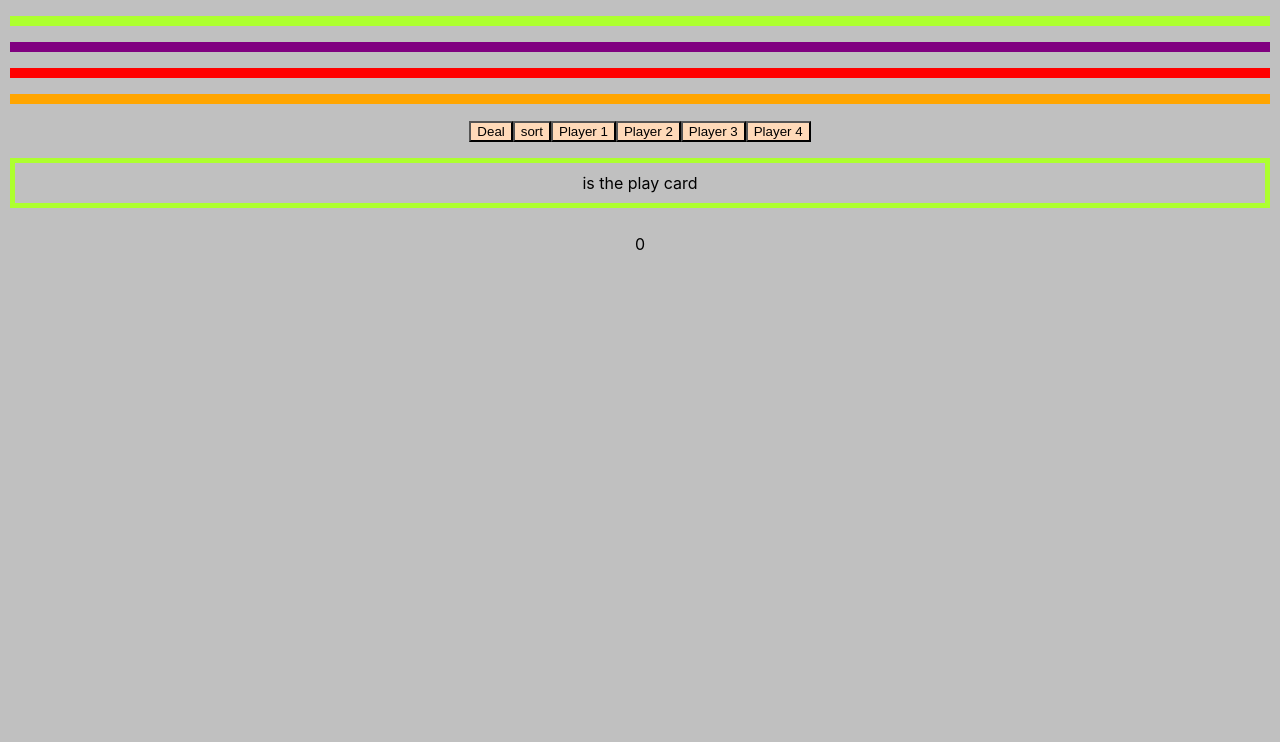
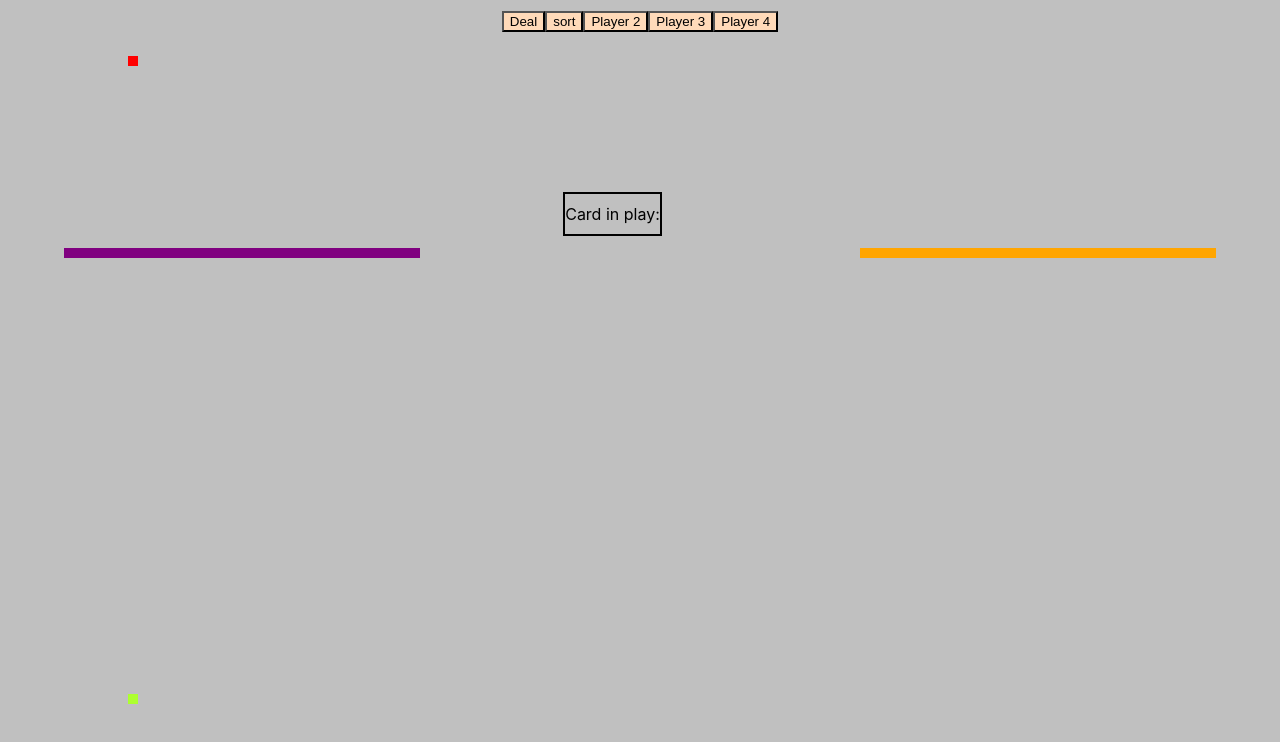
Before and after one commit to gabesharpton/Bagjav, a React (Create React App) app in the folder bagjav/: page / in a window 1280 px wide. Shown: the top 742 px of the page. Built offline with nearby package versions, Linux system fonts and the light colour scheme.

Commit message:
styled game

```diff
--- a/bagjav/src/Cards.js
+++ b/bagjav/src/Cards.js
@@ -17,7 +17,6 @@ export default class Cards extends Component{
         this.makeCards();
         this.shuffle();
     }
-
     makeCards = () => {
             const suits = ['Hearts', 'Spades', 'Clubs', 'Diamonds']
             const values = ['2', '3', '4', '5', '6', '7', '8', '9', '10', 'Jack', 'Queen', 'King', 'Ace']
@@ -33,9 +32,7 @@ export default class Cards extends Component{
                             }
                             key = {
                                 value + suit
-                            }> {
-                                `${values[value]} of ${suits[suit]}`
-                            } </button>);
+                            }> {`${values[value]} of ${suits[suit]}`} </button>);
 
                     }
                 }
@@ -56,6 +53,7 @@ export default class Cards extends Component{
                 return this;
         };
         deal = () => {
+            if(this.state.player1.length < 1){
                 this.setState({ player1: this.state.deck.filter((cards, index) => {
                         return index < 13 ? cards : null
                     })
@@ -72,7 +70,7 @@ export default class Cards extends Component{
                         return index >= 39 && index <= 52 ? cards : null
                     })
                 })
-
+            }
         };
         sort = () => {
 
@@ -92,33 +90,37 @@ export default class Cards extends Component{
                     };
 
     choseCard = (event) => {
-        console.log('hello world')
-        if(event.target && event.target.value){
-            //console.log(event.target.value)
+        //console.log('hello world')
+        //if(event.target && event.target.value){
+            const targetedCard = event.currentTarget
+            console.log(targetedCard)
             const eventTarget = event.target.value
             this.setState(({
                 player1,
             }) => {
-                let button = <button className = 'cards'> {
-                    eventTarget
-                } </button>;
-                let newp1 = [];
+                let button = <button className = 'cards' key = {eventTarget}> {eventTarget} </button>;
+                let newpCard = [];
                 //console.log(event.target.value)
                 if(eventTarget){
-                    newp1.push(button)
-                    console.log(newp1)
+                    newpCard.push(button)
+                        let filtered = this.state.player1.filter(cards => {
+                            return newpCard.some(card => {
+                                return card.value !== cards.props.children[1]
+                            })
+                        });
+                    console.log(newpCard)
                     if (this.state.currentPlayer === 1) {
                         return {
-                            playCard: newp1,
-                            player1: [...player1.slice(event.target,player1.length)],
+                            playCard: newpCard,
+                            player1: [...filtered],
                             currentPlayer: 2
                         }
                     }else {
-                        return alert('Player2 turn')
+                        return alert('You already played this set')
                     }
-            }
-            }, () => console.log(this.state))
-    }
+            }}
+            )
+    //}
     }
     player2turn = () => {
         let {
@@ -129,12 +131,12 @@ export default class Cards extends Component{
         } = this.state
         let filtered = player2.filter(cards => {
             return playCard.some(card => {
-                return card.props.children[0] === cards.props.children[0]
+                return card.props.children[1][0] === cards.props.children[1][0]
             })
         });
         let newPlayer2 = player2.filter(card => {
             return playCard.some(cards => {
-                return card.props.children[0] !== cards.props.children[0]
+                return card.props.children[1][0] !== cards.props.children[1][0]
             })
         })
         if (playCard.length >= 1) {
@@ -153,12 +155,12 @@ export default class Cards extends Component{
         } = this.state
         let filtered = player3.filter(cards => {
             return playCard.some(card => {
-                return card.props.children[0] === cards.props.children[0]
+                return card.props.children[1][0] === cards.props.children[1][0]
             })
         });
         let newPlayer3 = player3.filter(card => {
             return playCard.some(cards => {
-                return card.props.children[0] !== cards.props.children[0]
+                return card.props.children[1][0] !== cards.props.children[1][0]
             })
         })
         this.setState({
@@ -175,38 +177,47 @@ export default class Cards extends Component{
         } = this.state
         let filtered = player4.filter(cards => {
             return playCard.some(card => {
-                return card.props.children[0] === cards.props.children[0]
+                return card.props.children[1][0] === cards.props.children[1][0]
             })
         });
         let newPlayer4 = player4.filter(card => {
             return playCard.some(cards => {
-                return card.props.children[0] !== cards.props.children[0]
+                return card.props.children[1][0] !== cards.props.children[1][0]
             })
         })
         this.setState({
             playCard: [...playCard, ...filtered],
-            player4: [...newPlayer4]
+            player4: [...newPlayer4],
+            currentPlayer: 5
         })
     };
-    playGame = (e) => {
+    playGame = () => {
 
-                while(this.state.playCard.length < 4){
-                    // this.choseCard
-                    // this.player2turn
-                    // this.player3turn
-                    // this.player4turn
+                if(this.state.playCard.length < 4){
+                    this.choseCard()
+                    this.player2turn()
+                    this.player3turn()
+                    this.player4turn()
             }
         }
 
     endSet = () => {
-        if(this.state.playCard.length < 4){
-            alert("set Over")
-        }
+        setTimeout(()=>{
+        if(this.state.playCard.length === 4|| this.state.currentPlayer === 5){
+            console.log("set Over")
+            this.setState({
+                playCard: [],
+                currentPlayer: 1
+            })}else{
+                console.log('still playing')
+            }
+        },500)
     }
 
 
 render() {
-    console.log(this.state)
+    this.endSet();
+    //console.log(this.state)
     return (<div>
 
             {/* <Deck deck={this.props.deck}/> */}
@@ -217,14 +228,12 @@ render() {
             <p id='player4'>{this.state.player4}</p>
             <button onClick={() => this.deal()} >Deal</button>
             <button onClick={() => this.sort()} >sort</button>
-            {/* <button onClick={() => this.playGame()}>Play</button> */}
-            <button onClick={() => this.player1Turn()} >Player 1</button>
             <button onClick={() => this.player2turn()} >Player 2</button>
             <button onClick={() => this.player3turn()} >Player 3</button>
             <button onClick={() => this.player4turn()} >Player 4</button>
 
-            <p id='player1'>{this.state.playCard} is the play card</p>
-            <p>{this.state.playCard.length}</p>
+            <p id='playCard'>Card in play:
+            {this.state.playCard}</p>
             </div>)
 }
 }
--- a/bagjav/src/card.css
+++ b/bagjav/src/card.css
@@ -22,22 +22,43 @@ button.cards {
 }
 #player1 {
   border: 5px solid greenyellow;
+  position: absolute;
+  bottom: 10%;
+  left: 10%;
 }
 #player3 {
   border: 5px solid red;
+  position: absolute;
+  top: 5%;
+  left: 10%;
 }
-/* #player3 button {
+#player3 button {
   color: peachpuff;
-} */
+}
 #player2 {
   border: 5px solid purple;
+  position: absolute;
+  top: 29%;
+  left: 5%;
+  width: 27%;
 }
-/* #player2 button {
+#player2 button {
   color: peachpuff;
-} */
+}
 #player4 {
   border: 5px solid orange;
+  position: absolute;
+  top: 29%;
+  right: 5%;
+  width: 27%;
 }
-/* #player4 button {
+#player4 button {
   color: peachpuff;
-} */
+}
+#playCard {
+  position: absolute;
+  top: 22%;
+  left: 44%;
+  border: 2px solid black;
+  max-width: 10%;
+}
--- a/bagjav/src/card.less
+++ b/bagjav/src/card.less
@@ -24,19 +24,41 @@ p{
     display: block;
 }
 button.cards {.playCards()}
-#player1{ border: @playerBorder greenyellow; }
+#player1{ border: @playerBorder greenyellow;
+position: absolute;
+bottom: 10%;
+left: 10%; }
 #player3 {
             border: @playerBorder red;
+            position: absolute;
+            top:5%;
+            left: 10%;
     button{
             color: @cardColor;
 }}
 #player2 {
             border: @playerBorder purple;
+            position: absolute;
+            top: 29%;
+            left: 5%;
+            width: 27%;
     button{
             color: @cardColor;
 }}
 #player4 {
             border: @playerBorder orange;
+            position: absolute;
+            top: 29%;
+            right: 5%;
+            width: 27%;
     button{
             color: @cardColor;
     }}
+
+#playCard {
+    position: absolute;
+    top: 22%;
+    left: 44%;
+    border: 2px solid black;
+    max-width: 10%;
+}
```
